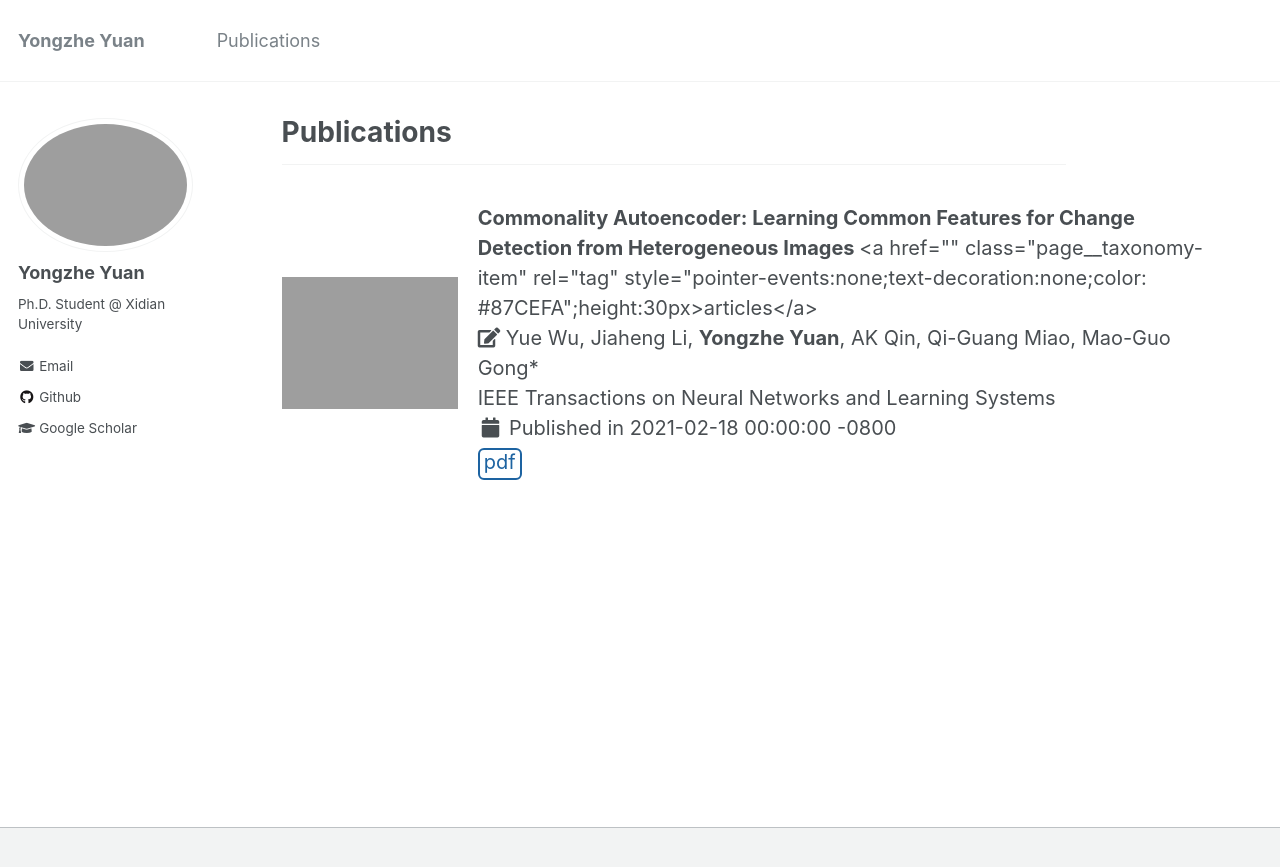
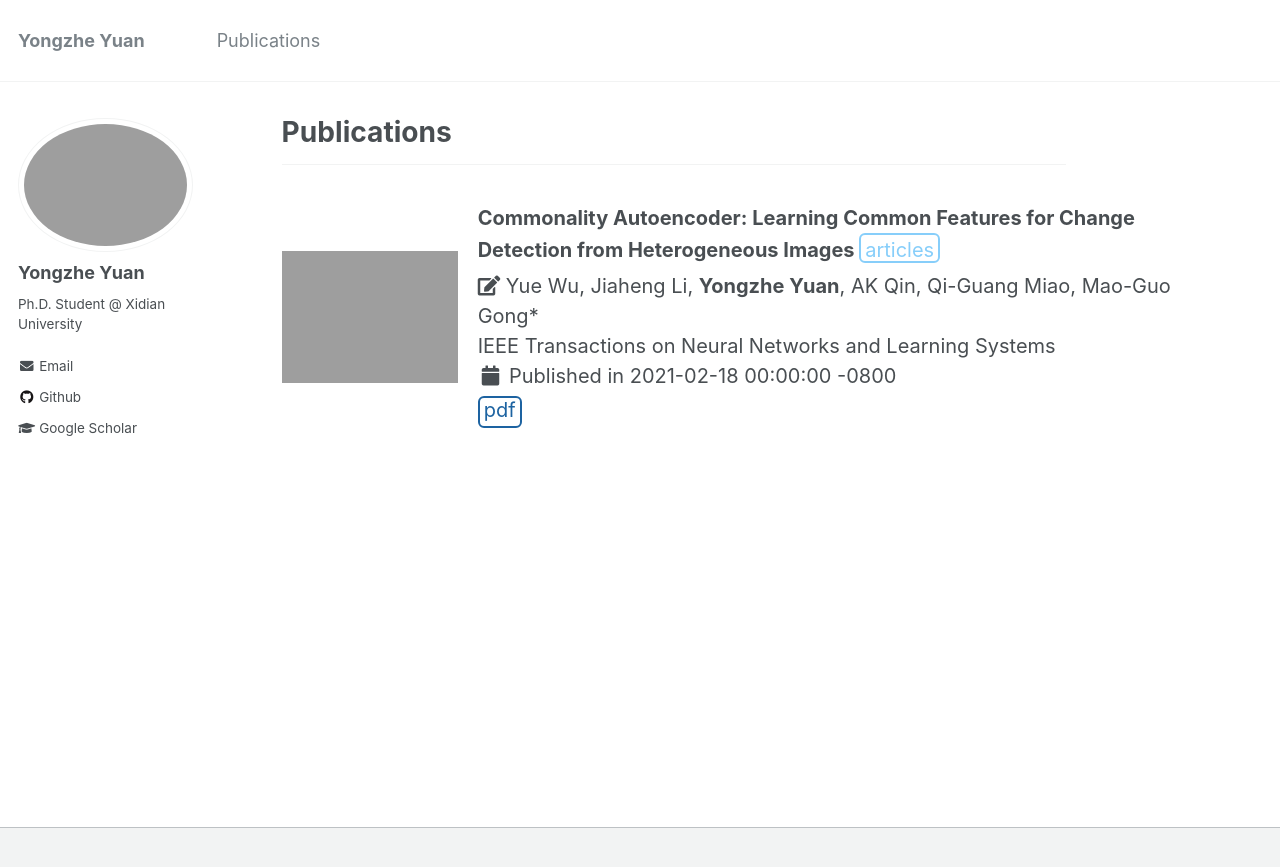
Before and after one commit to YYZMARS/YYZMARS.github.io, a Jekyll site: the page built from _pages/publications.md, in a window 1280 px wide. Shown: the top 867 px of the page. Built offline with Jekyll 4.4.1, drawn with Linux system fonts in a browser that asks for light colours.

Commit message:
Update archive-single-pub.html

```diff
--- a/_includes/archive-single-pub.html
+++ b/_includes/archive-single-pub.html
@@ -24,14 +24,12 @@
         <p class="archive__item">
             <b>{{ title }}</b>
 <!--             <a href="" style="pointer-events:none;text-decoration:none;color:#ff0000">h</a> -->
-          <a href="" class="page__taxonomy-item" rel="tag" style="pointer-events:none;text-decoration:none;color:	#87CEFA";height:30px>articles</a>
+          <a href="" class="page__taxonomy-item" rel="tag" style="pointer-events:none;text-decoration:none;color:	#87CEFA;height:30px">articles</a>
           <br>
-            <i class="fas fa-edit fa-1x" aria-hidden="true"></i> {{ post.author }}<br>
+            <i class="fas fa-edit fa-1.5x" aria-hidden="true"></i> {{ post.author }}<br>
             {{ post.venue }}<br>
 
-            <i class="fas fa-fw fa-calendar" aria-hidden="true"></i> Published in
-            <time pubdate>{{ post.date }}</time>
-            <br>
+            <i class="fas fa-fw fa-calendar" aria-hidden="true"></i> Published in <time pubdate>{{ post.date }}</time><br>
 
 
             <span style="display: block; margin-top:4px">
```
